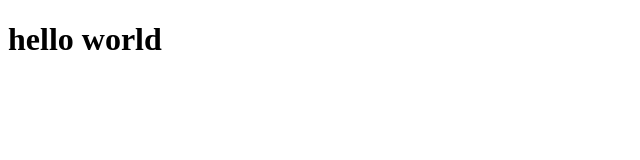
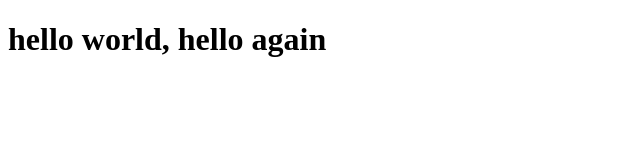
Before and after one commit to excellpepple/lectur0, a plain HTML site: page hello.html in a window 1280 px wide. Shown: the whole page, without its empty margins (0-640 px from the left). Drawn offline with Linux system fonts and the light colour scheme.

Commit message:
hello again

```diff
--- a/hello.html
+++ b/hello.html
@@ -4,6 +4,6 @@
 		<title>Title!</title>
 	</head>
 	<body>
-		<h1>hello world</h1>
+		<h1>hello world, hello again</h1>
 	</body>
 </html>
```
